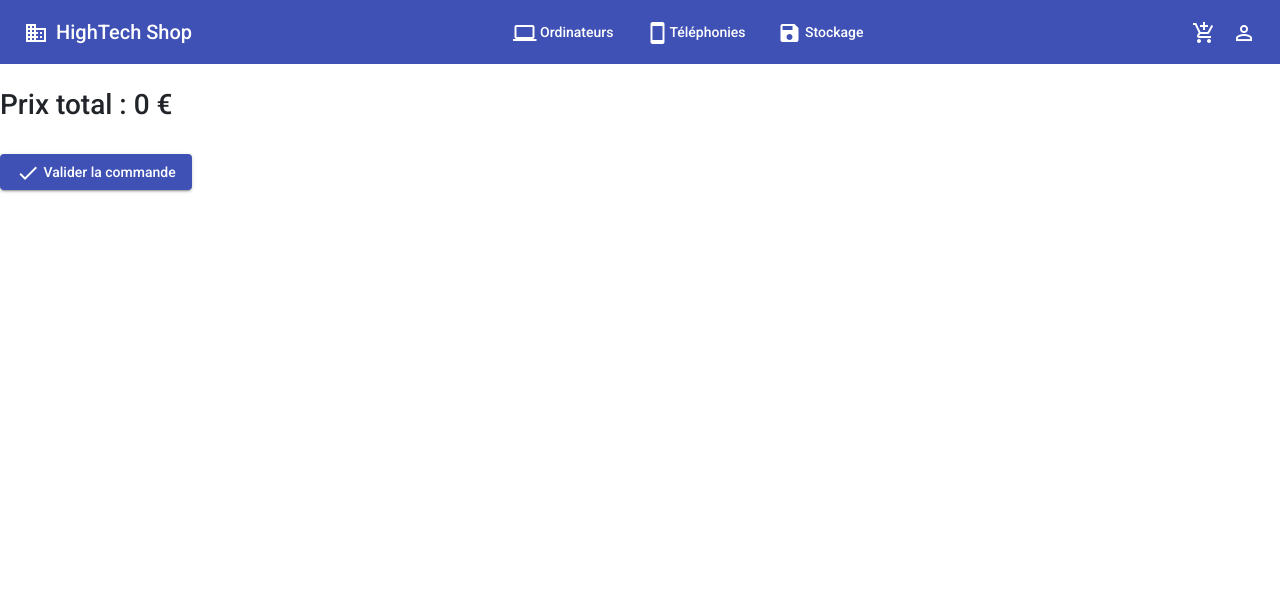
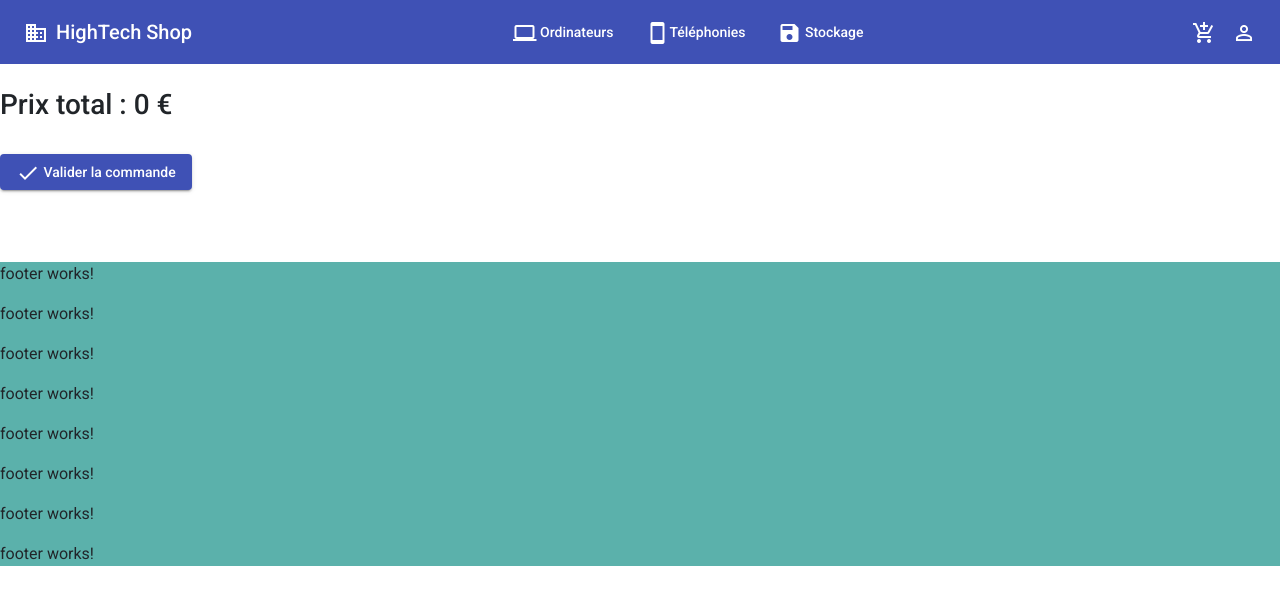
Before and after one commit to ofachati/HighTechShop, an Angular app in the folder Backend and Frantend/hightech-front/: page /panier in a window 1280 px wide. Shown: the top 604 px of the page. Built offline with nearby package versions, Linux system fonts and the light colour scheme.

Commit message:
finish edit produit

```diff
--- a/Backend and Frantend/hightech-front/src/app/app.component.html
+++ b/Backend and Frantend/hightech-front/src/app/app.component.html
@@ -3,3 +3,5 @@
 
 <!--<app-produit-liste [produits]="products"></app-produit-liste>-->
 <router-outlet></router-outlet>
+
+<app-footer></app-footer>
--- a/Backend and Frantend/hightech-front/src/app/components/footer/footer.component.css
+++ b/Backend and Frantend/hightech-front/src/app/components/footer/footer.component.css
@@ -0,0 +1,3 @@
+.my-component {
+    background-color: rgb(91, 177, 171);
+  }
--- a/Backend and Frantend/hightech-front/src/app/components/footer/footer.component.html
+++ b/Backend and Frantend/hightech-front/src/app/components/footer/footer.component.html
@@ -1 +1,16 @@
-<p>footer works!</p>
+
+<br>
+<br>
+<br>
+<br>
+
+<div class="my-component">
+    <p>footer works!</p>
+    <p>footer works!</p>
+    <p>footer works!</p>
+    <p>footer works!</p>
+    <p>footer works!</p>
+    <p>footer works!</p>
+    <p>footer works!</p>
+    <p>footer works!</p>
+  </div>
--- a/Backend and Frantend/hightech-front/src/app/components/produit-add-edit/produit-add-edit.component.ts
+++ b/Backend and Frantend/hightech-front/src/app/components/produit-add-edit/produit-add-edit.component.ts
@@ -67,8 +67,16 @@ export class ProduitAddEditComponent implements OnInit {
       let categorie = this.produitform.get('categorie')?.value;
       let photo = this.produitform.get('photo')?.value;
 
-  this.produitService.addProduit(libelle, marque, prix, categorie, photo);
-      this.router.navigate(['/'], { queryParamsHandling: 'preserve' });
+
+      if(this.optionalProduct !== undefined){
+
+        this.produitService.updateProduit(this.optionalProduct.id,libelle, marque, prix, categorie, photo);
+        this.router.navigate(['/'], { queryParamsHandling: 'preserve' });
+
+      }
+      else{this.produitService.addProduit(libelle, marque, prix, categorie, photo);
+        this.router.navigate(['/'], { queryParamsHandling: 'preserve' });}
+
     }
 
    }
--- a/Backend and Frantend/hightech-front/src/app/components/produit-carte/produit-carte.component.html
+++ b/Backend and Frantend/hightech-front/src/app/components/produit-carte/produit-carte.component.html
@@ -13,5 +13,8 @@
         <button mat-mini-fab color="accent" *ngIf="loginService.isLoggedin()"  (click)="onEditBtnClick(produit)">
             <mat-icon>edit</mat-icon>
         </button>
+        <button mat-mini-fab color="warn" *ngIf="loginService.isLoggedin()"  (click)="onEditBtnClick(produit)">
+            <mat-icon>remove</mat-icon>
+        </button>
     </mat-card-actions>
 </mat-card>
--- a/Backend and Frantend/hightech-front/src/app/components/produit-carte/produit-carte.component.ts
+++ b/Backend and Frantend/hightech-front/src/app/components/produit-carte/produit-carte.component.ts
@@ -2,6 +2,7 @@ import { Component, Input, OnInit } from '@angular/core';
 import { Produit } from 'src/app/models/Produit';
 import { Router } from '@angular/router';
 import { LoginService } from 'src/app/services/login.service';
+import { ProduitService } from 'src/app/services/produit.service';
 
 @Component({
   selector: 'app-produit-carte',
@@ -10,7 +11,7 @@ import { LoginService } from 'src/app/services/login.service';
 })
 export class ProduitCarteComponent implements OnInit {
   @Input() produit!: Produit;
-  constructor(private router: Router, protected loginService:LoginService) { }
+  constructor(private router: Router, protected loginService:LoginService,private produitService:ProduitService) { }
 
   ngOnInit(): void {
   }
@@ -27,5 +28,7 @@ export class ProduitCarteComponent implements OnInit {
     console.log(product);
       this.router.navigate(['ajouter-produit'], { state: { optionalProduct: product } });
 }
-
+  onDeleteBtnClick(product: Produit) {
+    //this.produitService.
+  }
 }
```
